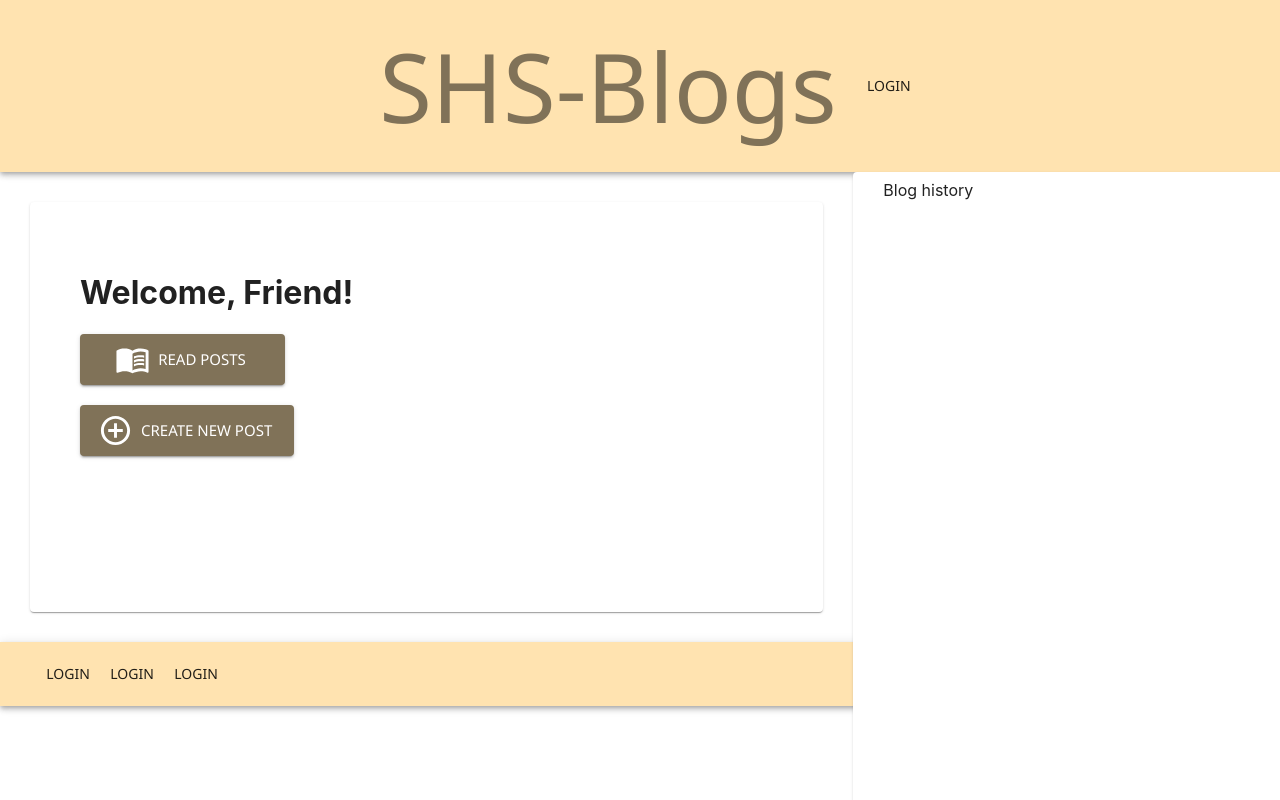
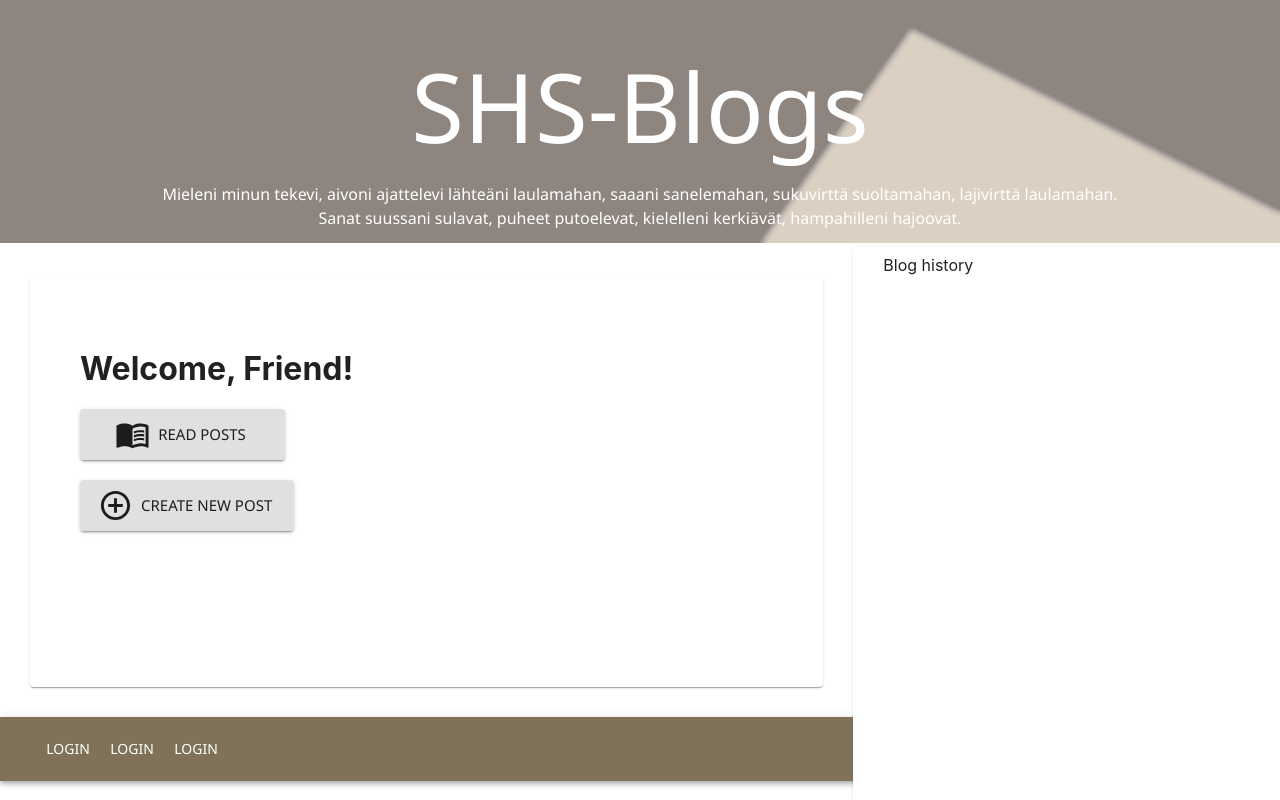
Before and after one commit to HannaTuominen/SHS-Blog, a React (Create React App) app in the folder frontend/: page / in a window 1280 px wide. Built offline with nearby package versions, Linux system fonts and the light colour scheme; no server answers.

Commit message:
Style header.

```diff
--- a/frontend/src/Components/Blogposts/WelcomePane.js
+++ b/frontend/src/Components/Blogposts/WelcomePane.js
@@ -29,7 +29,7 @@ class WelcomePane extends Component{
             <Button className={classes.btn}
                 size="large"
                 variant="contained"
-                color="secondary"
+                color="primary.dark"
                 startIcon={<MenuBookIcon style={{ fontSize: 35 }}/>}
                 onClick={() => history.push('/read')}
               > Read Posts
@@ -39,7 +39,7 @@ class WelcomePane extends Component{
             <Button
                 size="large"
                 variant="contained"
-                color="secondary"
+                color="primary.light"
                 startIcon={<AddCircleOutlineIcon style={{ fontSize: 35 }}/>}
                 onClick={() => history.push('/edit')}
               > Create New Post
--- a/frontend/src/Components/Layouts/Header.js
+++ b/frontend/src/Components/Layouts/Header.js
@@ -3,24 +3,36 @@ import AppBar from '@material-ui/core/AppBar';
 import Toolbar from '@material-ui/core/Toolbar';
 import IconButton from '@material-ui/core/IconButton';
 import Typography from '@material-ui/core/Typography';
+import Box from '@material-ui/core/Box';
 import InputBase from '@material-ui/core/InputBase';
 import { withStyles }  from '@material-ui/core/styles';
 import { Button } from '@material-ui/core';
+import img from '../../images/blogi_tausta.png'
 
 const useStyles = theme => ({
   title: {
       padding: "20px",
       flexGrow: 1,
-      justifyContent: 'center'
+      justifyContent: 'center',
+    },
+    headerText: {
+        display: 'inline-block'
     },
     alignItemsAndJustifyContent: {
+        position: 'absolute',
+        top: 20,
         flexGrow: 1,
         padding: "10px",
         minHeight: 150,
-        display: 'flex',
         alignItems: 'center',
-        justifyContent: 'center',
+        background: 'transparent',
+        boxShadow: 'none'
       },
+      headerImage: {
+          flexGrow: 1,
+          width: "100%"
+        },
+
 });
 
 class Header extends Component {
@@ -28,13 +40,18 @@ class Header extends Component {
     render(){
         const { classes } = this.props;
         return <div>
+        <img src={img} className={classes.headerImage} />
           <AppBar position="static" className={classes.alignItemsAndJustifyContent}>
-            <Toolbar>
-              <Typography color="secondary" variant="h1" className={classes.title}>
-                SHS-Blogs
-              </Typography>
+                  <Typography color="primary.light" variant="h1" className={classes.title}>
+                    SHS-Blogs
+                  </Typography>
+              <Typography color="primary.light">
+                  Mieleni minun tekevi, aivoni ajattelevi lähteäni laulamahan, saaani sanelemahan, sukuvirttä suoltamahan, lajivirttä laulamahan.
+                </Typography>
+                <Typography color="primary.light">
+                   Sanat suussani sulavat, puheet putoelevat, kielelleni kerkiävät, hampahilleni hajoovat.
+                </Typography>
                 <Button color="inherit">Login</Button>
-            </Toolbar>
           </AppBar>
         </div>
     }
--- a/frontend/src/index.js
+++ b/frontend/src/index.js
@@ -9,9 +9,11 @@ import { MuiThemeProvider } from '@material-ui/core/styles';
 
 const theme = createMuiTheme({
     palette: {
-        primary: { 500: '#FFE3B0' },
-        secondary :{ A400: '#807258' },
-        textPrimary: { 500: '#FEFEF8'}
+        primary:{
+            light: '#34E4FF',
+            main: '#807258',
+            dark: '#FFE3B0'
+        },
     },
     typography: {
           fontFamily: '"Segoe UI"',
```
Also changed, not shown: frontend/src/images/blogi_tausta.png (added).
